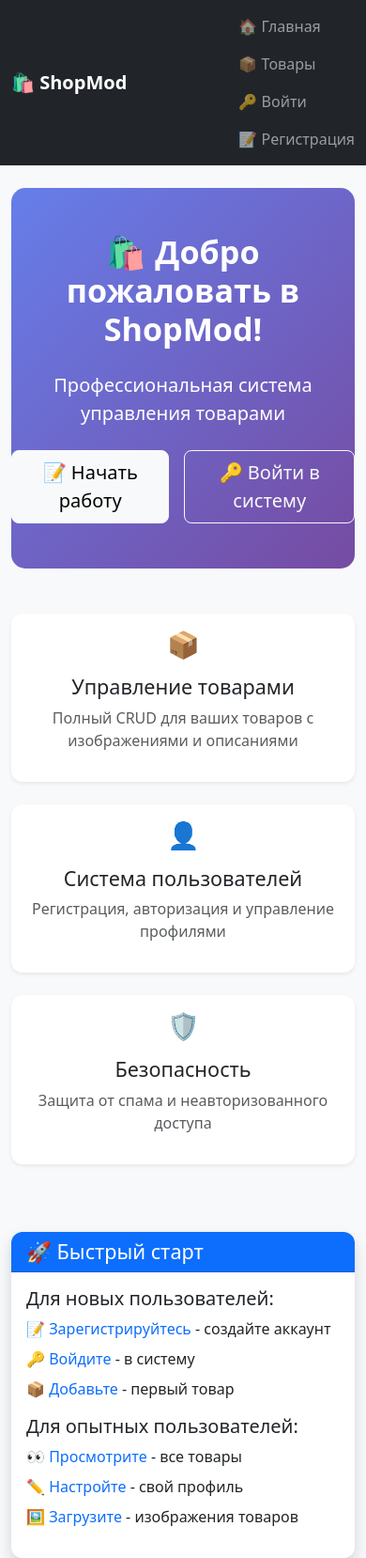
After one commit to Anton742-Tu/ShopMod, a Django app: page / in a window 390 px wide. The commit adds this page. Shown: the whole page at 94% size. Run offline with Django 5.2, Linux system fonts and the light colour scheme.

Commit message:
Что мы добавили: ✅ Главная страница с приветствием ✅ Герой-секция с призывом к действию ✅ Блок с особенностями системы ✅ Быстрые ссылки для навигации ✅ Адаптивный дизайн под разные статусы пользователя

```diff
--- a/config/urls.py
+++ b/config/urls.py
@@ -22,6 +22,7 @@ from django.urls import include, path
 
 urlpatterns = [
     path("admin/", admin.site.urls),
+    path("", include('products.urls')),
     path("products/", include("products.urls")),
     path("users/", include("users.urls")),
 ]
--- a/products/templates/products/base.html
+++ b/products/templates/products/base.html
@@ -16,13 +16,14 @@
     <!-- Навигация -->
     <nav class="navbar navbar-expand-lg navbar-dark bg-dark">
         <div class="container">
-            <a class="navbar-brand" href="{% url 'product_list' %}">
+            <a class="navbar-brand" href="{% url 'home' %}">
                 🛍️ ShopMod
             </a>
             <div class="navbar-nav ms-auto">
                 {% if user.is_authenticated %}
                     <span class="navbar-text me-3">👋 Привет, {{ user.email }}</span>
-                    <a class="nav-link" href="{% url 'product_list' %}">📦 Все товары</a>
+                    <a class="nav-link" href="{% url 'home' %}">🏠 Главная</a>
+                    <a class="nav-link" href="{% url 'product_list' %}">📦 Товары</a>
                     <a class="nav-link" href="{% url 'product_create' %}">➕ Добавить товар</a>
                     <div class="nav-item dropdown">
                         <a class="nav-link dropdown-toggle" href="#" role="button" data-bs-toggle="dropdown">
@@ -36,7 +37,8 @@
                         </ul>
                     </div>
                 {% else %}
-                    <a class="nav-link" href="{% url 'product_list' %}">📦 Все товары</a>
+                    <a class="nav-link" href="{% url 'home' %}">🏠 Главная</a>
+                    <a class="nav-link" href="{% url 'product_list' %}">📦 Товары</a>
                     <a class="nav-link" href="{% url 'login' %}">🔑 Войти</a>
                     <a class="nav-link" href="{% url 'register' %}">📝 Регистрация</a>
                 {% endif %}
--- /dev/null
+++ b/products/templates/products/home.html
@@ -0,0 +1,90 @@
+{% extends 'products/base.html' %}
+
+{% block title %}Главная - ShopMod{% endblock %}
+
+{% block content %}
+<div class="row justify-content-center">
+    <div class="col-md-10">
+        <!-- Герой-секция -->
+        <div class="text-center py-5 mb-5" style="background: linear-gradient(135deg, #667eea 0%, #764ba2 100%); border-radius: 15px; color: white;">
+            <h1 class="display-4 fw-bold mb-4">🛍️ Добро пожаловать в ShopMod!</h1>
+            <p class="lead mb-4">Профессиональная система управления товарами</p>
+            <div class="d-flex gap-3 justify-content-center">
+                {% if user.is_authenticated %}
+                    <a href="{% url 'product_list' %}" class="btn btn-light btn-lg">
+                        📦 Перейти к товарам
+                    </a>
+                    <a href="{% url 'product_create' %}" class="btn btn-outline-light btn-lg">
+                        ➕ Добавить товар
+                    </a>
+                {% else %}
+                    <a href="{% url 'register' %}" class="btn btn-light btn-lg">
+                        📝 Начать работу
+                    </a>
+                    <a href="{% url 'login' %}" class="btn btn-outline-light btn-lg">
+                        🔑 Войти в систему
+                    </a>
+                {% endif %}
+            </div>
+        </div>
+
+        <!-- Особенности -->
+        <div class="row text-center mb-5">
+            <div class="col-md-4 mb-4">
+                <div class="card h-100 shadow-sm">
+                    <div class="card-body">
+                        <div class="display-6 mb-3">📦</div>
+                        <h4>Управление товарами</h4>
+                        <p class="text-muted">Полный CRUD для ваших товаров с изображениями и описаниями</p>
+                    </div>
+                </div>
+            </div>
+            <div class="col-md-4 mb-4">
+                <div class="card h-100 shadow-sm">
+                    <div class="card-body">
+                        <div class="display-6 mb-3">👤</div>
+                        <h4>Система пользователей</h4>
+                        <p class="text-muted">Регистрация, авторизация и управление профилями</p>
+                    </div>
+                </div>
+            </div>
+            <div class="col-md-4 mb-4">
+                <div class="card h-100 shadow-sm">
+                    <div class="card-body">
+                        <div class="display-6 mb-3">🛡️</div>
+                        <h4>Безопасность</h4>
+                        <p class="text-muted">Защита от спама и неавторизованного доступа</p>
+                    </div>
+                </div>
+            </div>
+        </div>
+
+        <!-- Быстрые действия -->
+        <div class="card shadow">
+            <div class="card-header bg-primary text-white">
+                <h4 class="mb-0">🚀 Быстрый старт</h4>
+            </div>
+            <div class="card-body">
+                <div class="row">
+                    <div class="col-md-6">
+                        <h5>Для новых пользователей:</h5>
+                        <ul class="list-unstyled">
+                            <li class="mb-2">📝 <a href="{% url 'register' %}" class="text-decoration-none">Зарегистрируйтесь</a> - создайте аккаунт</li>
+                            <li class="mb-2">🔑 <a href="{% url 'login' %}" class="text-decoration-none">Войдите</a> - в систему</li>
+                            <li class="mb-2">📦 <a href="{% url 'product_create' %}" class="text-decoration-none">Добавьте</a> - первый товар</li>
+                        </ul>
+                    </div>
+                    <div class="col-md-6">
+                        <h5>Для опытных пользователей:</h5>
+                        <ul class="list-unstyled">
+                            <li class="mb-2">👀 <a href="{% url 'product_list' %}" class="text-decoration-none">Просмотрите</a> - все товары</li>
+                            <li class="mb-2">✏️ <a href="{% url 'profile_edit' %}" class="text-decoration-none">Настройте</a> - свой профиль</li>
+                            <li class="mb-2">🖼️ <a href="{% url 'product_create' %}" class="text-decoration-none">Загрузите</a> - изображения товаров</li>
+                        </ul>
+                    </div>
+                </div>
+            </div>
+        </div>
+    </div>
+</div>
+{% endblock %}
--- a/products/urls.py
+++ b/products/urls.py
@@ -6,8 +6,9 @@ from django.urls import include, path
 from . import views
 
 urlpatterns = [
-    path("", views.ProductListView.as_view(), name="product_list"),
-    path("create/", views.ProductCreateView.as_view(), name="product_create"),
-    path("<int:pk>/update/", views.ProductUpdateView.as_view(), name="product_update"),
-    path("<int:pk>/delete/", views.ProductDeleteView.as_view(), name="product_delete"),
+    path("", views.HomeView.as_view(), name="home"),
+    path("products/", views.ProductListView.as_view(), name="product_list"),
+    path("products/create/", views.ProductCreateView.as_view(), name="product_create"),
+    path("products/<int:pk>/update/", views.ProductUpdateView.as_view(), name="product_update"),
+    path("products/<int:pk>/delete/", views.ProductDeleteView.as_view(), name="product_delete"),
 ]
--- a/products/views.py
+++ b/products/views.py
@@ -7,6 +7,19 @@ from django.views.generic import CreateView, DeleteView, ListView, UpdateView
 
 from .forms import ProductForm
 from .models import Product
+
+from django.views.generic import TemplateView
+
+
+class HomeView(TemplateView):
+    """Главная страница ShopMod"""
+    template_name = 'products/home.html'
+
+    def get_context_data(self, **kwargs):
+        context = super().get_context_data(**kwargs)
+        # Можно добавить дополнительные данные, например:
+        # context['featured_products'] = Product.objects.all()[:4]
+        return context
 
 
 class ProductListView(ListView):
```
Also changed, not shown: media/products/Посудомойка_None.jpeg (added).
